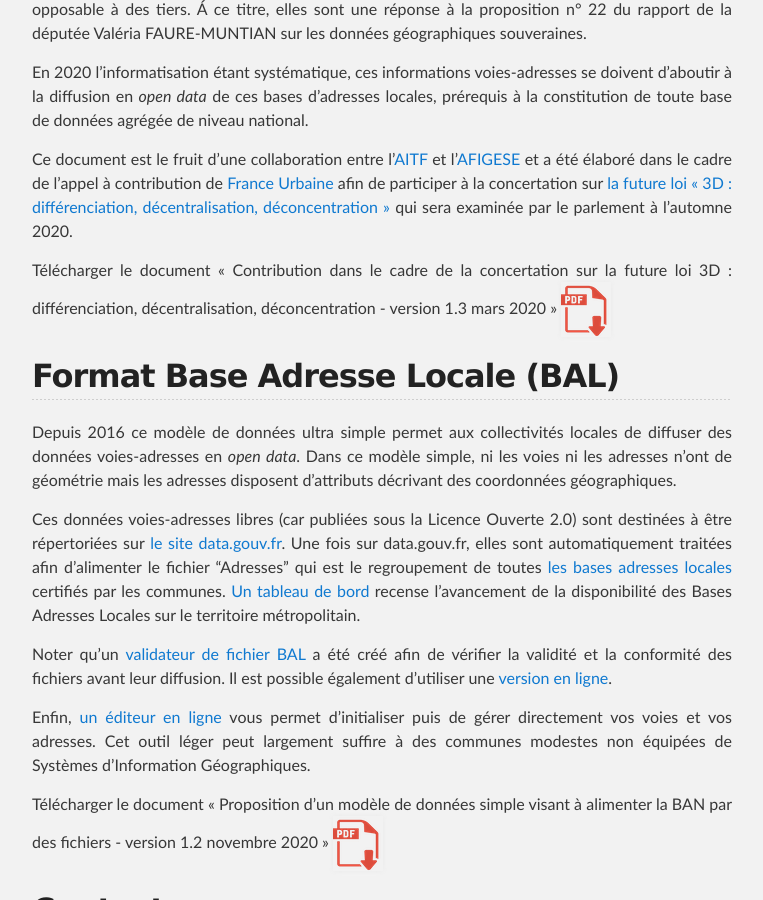
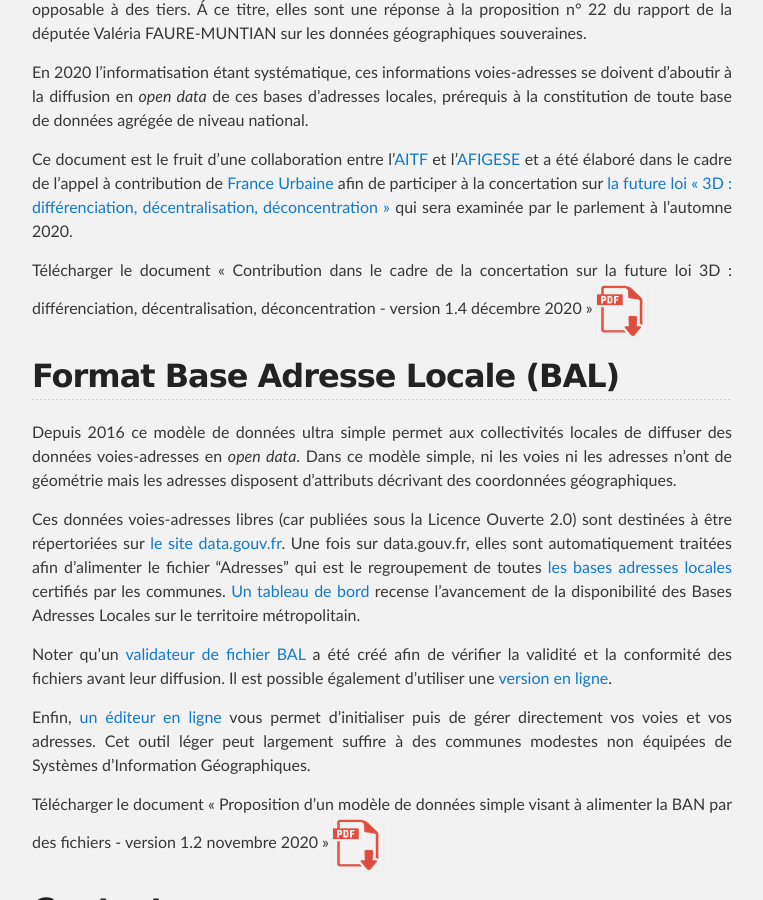
Before and after one commit to aitf-sig-topo/voies-adresses, a Jekyll site: the page built from docs/index.md, in a window 1280 px wide and 900 px high, scrolled down 1553 px. Shown: the whole window, without its empty margins (258-1021 px from the left). Built offline with Jekyll 4.4.1, drawn with Linux system fonts in a browser that asks for light colours; our own code applies the rules of GitHub Pages for plain Markdown files.

Commit message:
v1.4 proposition évolution réglementation

```diff
--- a/docs/index.md
+++ b/docs/index.md
@@ -35,8 +35,8 @@
 Ce document est le fruit d'une collaboration entre l'[AITF](https://www.aitf.fr/) et l'[AFIGESE](https://afigese.fr) et a été élaboré dans le cadre de l'appel à contribution de [France Urbaine](https://franceurbaine.org/) afin de participer à la concertation sur [la future loi « 3D : différenciation, décentralisation, déconcentration »](https://www.cohesion-territoires.gouv.fr/en/node/44411) qui sera examinée par le parlement à l'automne 2020.
 
 
-Télécharger le document « Contribution dans le cadre de la concertation sur la future loi 3D : différenciation, décentralisation, déconcentration - version 1.3 mars 2020 »
-[![](files/application-pdf.png)](files/Proposition_de_modernisation_de_la_reglementation_concernant_la_denomination_des_voies_et_l_adressage_v1.3.pdf)
+Télécharger le document « Contribution dans le cadre de la concertation sur la future loi 3D : différenciation, décentralisation, déconcentration - version 1.4 décembre 2020 »
+[![](files/application-pdf.png)](files/Proposition_de_modernisation_de_la_reglementation_concernant_la_denomination_des_voies_et_l_adressage_v1.4.pdf)
 
 
 ## <a name="format-bal"></a> Format Base Adresse Locale (BAL)
```
Also changed, not shown: 2 other files.
